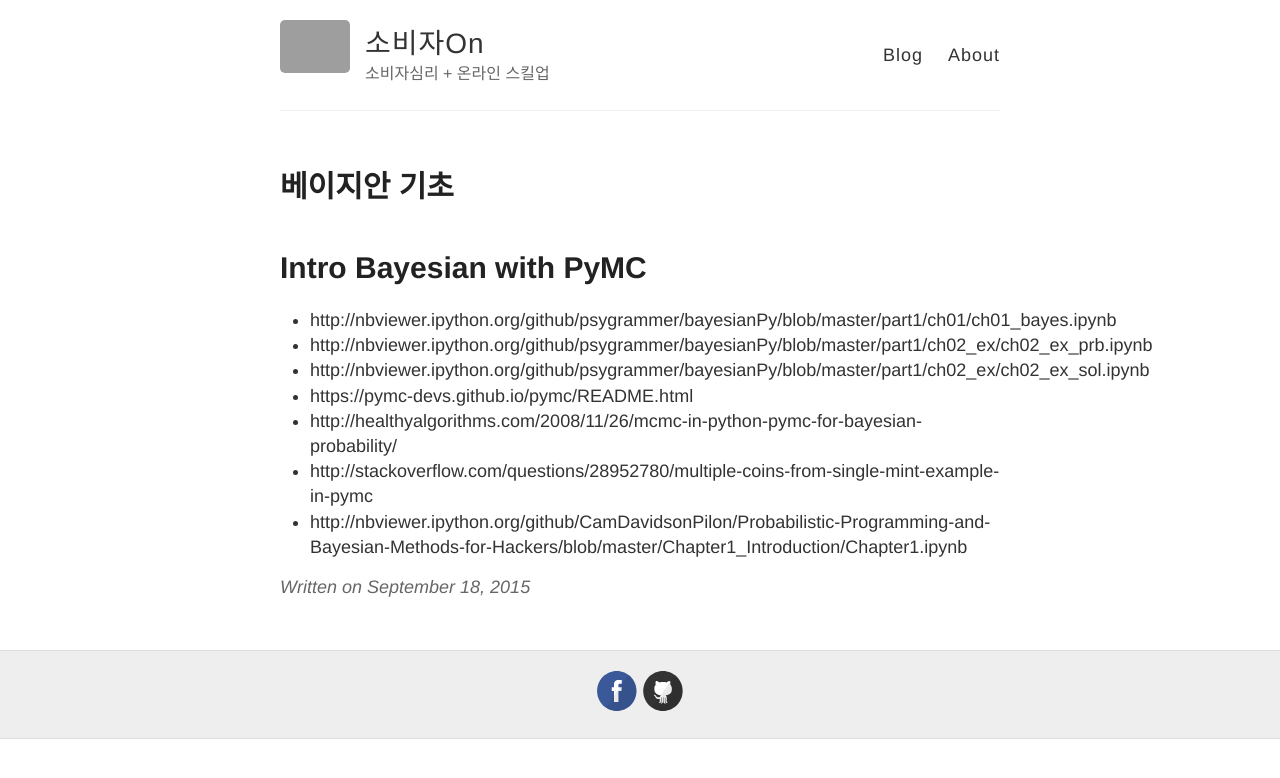
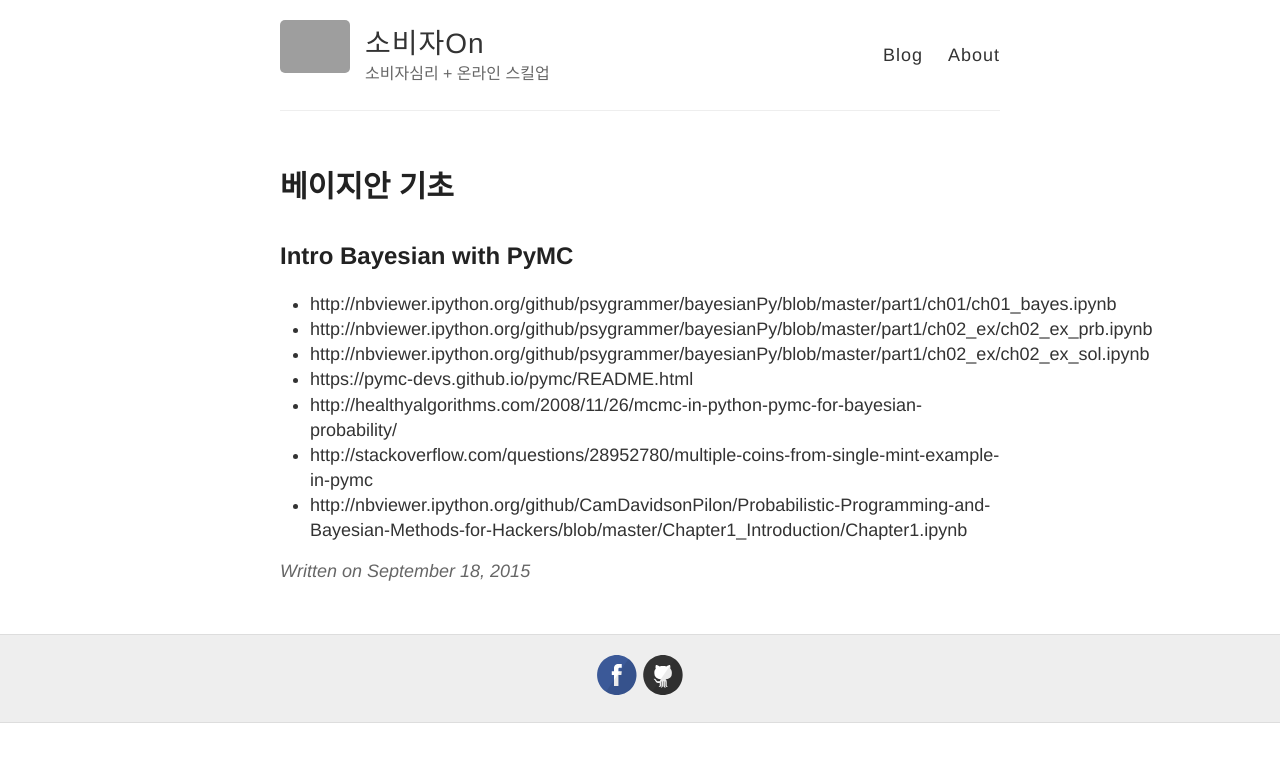
Before and after one commit to psygement/conpsy, a Jekyll site: the page built from _posts/2015-9-18-INTROBYESIAN.md, in a window 1280 px wide. Shown: the top 778 px of the page. Built offline with Jekyll 4.4.1, drawn with Linux system fonts in a browser that asks for light colours; Markdown is read by kramdown in place of the engine named in the settings; grey boxes are pictures that could not be loaded.

```diff
--- a/_posts/2015-9-18-INTRO_BYESIAN.md
+++ b/_posts/2015-9-18-INTROBYESIAN.md
@@ -3,7 +3,7 @@ layout: post
 title: 베이지안 기초
 ---
 
-# Intro Bayesian with PyMC
+## Intro Bayesian with PyMC
 
 * http://nbviewer.ipython.org/github/psygrammer/bayesianPy/blob/master/part1/ch01/ch01_bayes.ipynb
 * http://nbviewer.ipython.org/github/psygrammer/bayesianPy/blob/master/part1/ch02_ex/ch02_ex_prb.ipynb
```
